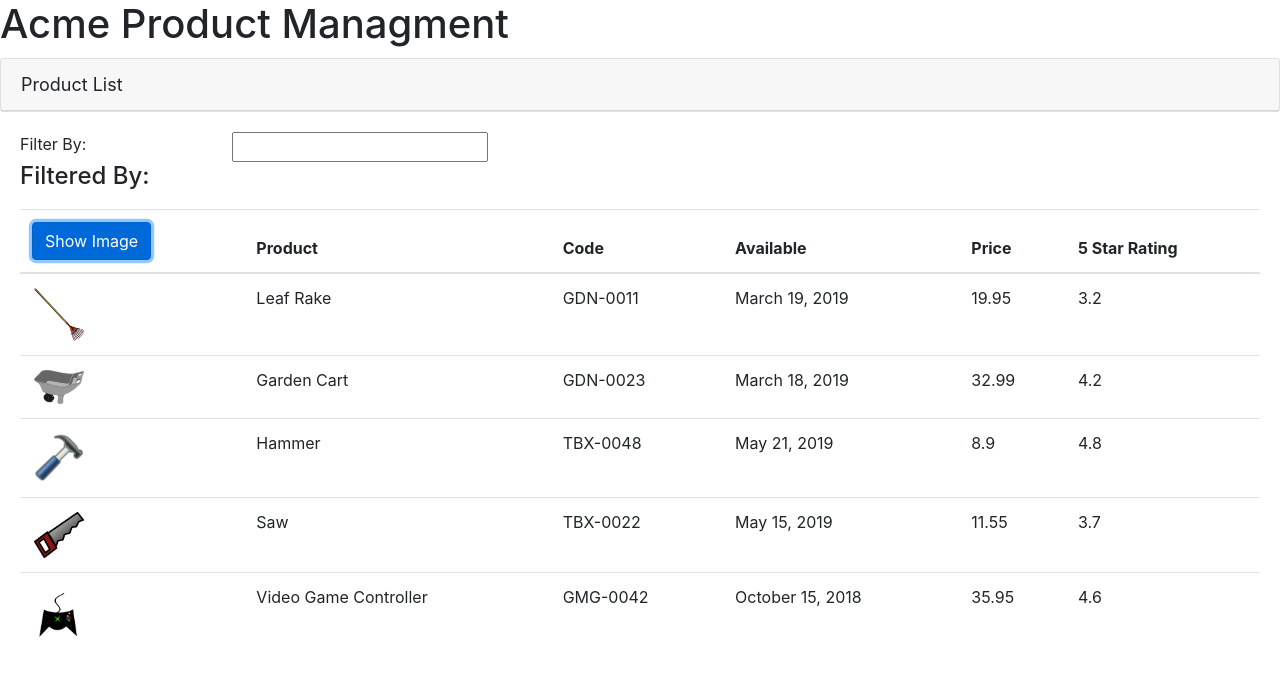
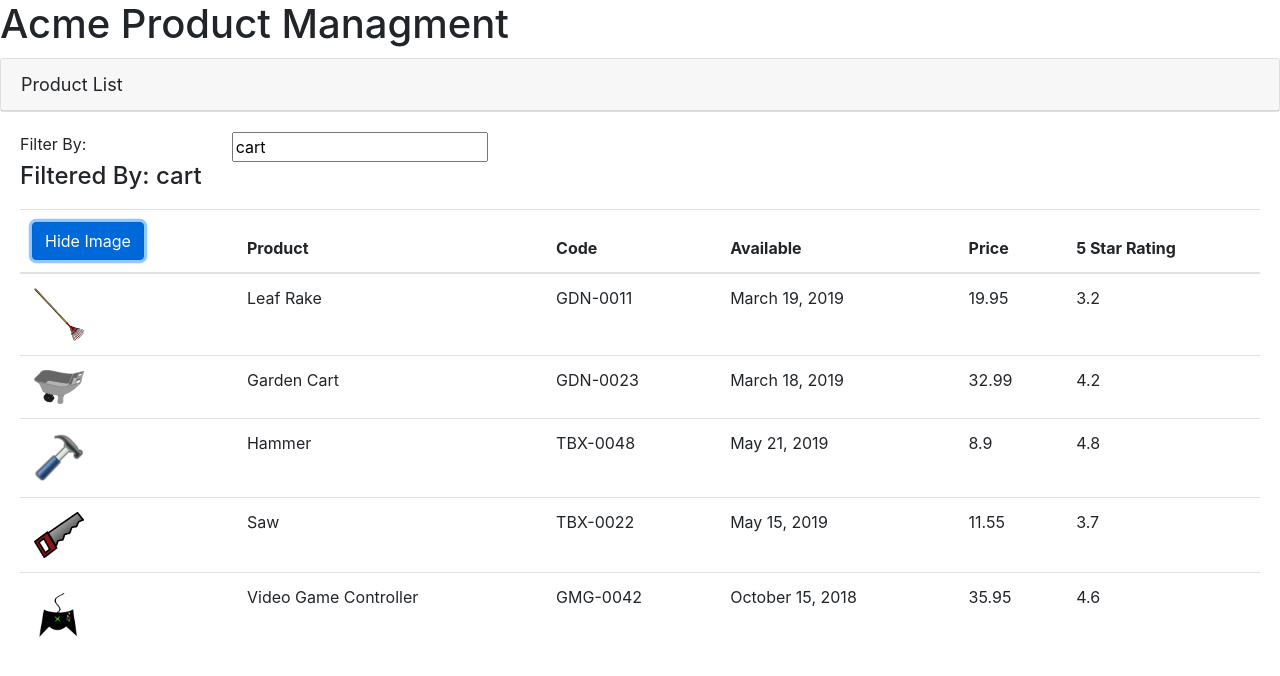
Before and after one commit to MohamedMagdyOmar/Angular-Getting-Started, an Angular app in the folder APM/: page / in a window 1280 px wide. Both pictures are taken after a click on the button "Show Image". Shown: the top 676 px of the page. Built offline with nearby package versions, Linux system fonts and the light colour scheme.

Commit message:
Handling Input with 2 Binding

```diff
--- a/APM/src/app/app.module.ts
+++ b/APM/src/app/app.module.ts
@@ -2,10 +2,11 @@
 import { AppComponent } from './app.component';
 import { ProductListComponent } from './products/product-list.component';
 import { BrowserModule } from '@angular/platform-browser';
+import { FormsModule } from '@angular/forms';
 
 
 @NgModule({
-  imports: [BrowserModule],
+  imports: [BrowserModule, FormsModule],
   declarations: [AppComponent, ProductListComponent],
   bootstrap: [AppComponent]
 })
--- a/APM/src/app/products/product-list.component.html
+++ b/APM/src/app/products/product-list.component.html
@@ -9,13 +9,13 @@
     <div class='row'>
         <div class='col-md-2'>Filter By:</div>
         <div class='col-md-4'>
-            <input type='text'/>
+            <input type='text' [(ngModel)]='listFilter'/>
         </div>
     </div>
 
     <div class='row'>
         <div class='col-md-6'>
-            <h4>Filtered By:</h4>
+            <h4>Filtered By: {{listFilter}}</h4>
         </div>
 
     </div>
@@ -25,7 +25,8 @@
             <thead>
                 <tr>
                     <th>
-                        <button class='btn btn-primary'>Show Image</button>
+                        <button class='btn btn-primary'
+                        (click)='toggleImage()'>{{showImage? 'Hide': 'Show'}} Image</button>
                     </th>
                     <th>Product</th>
                     <th>Code</th>
@@ -40,7 +41,8 @@
                         <img src={{product.imageUrl}}
                         title={{product.productName}}
                         style.width.px={{imageWidth}}
-                        style.margin.px={{imageMargin}}/>
+                        style.margin.px={{imageMargin}}
+                        *ngIf='showImage'/>
                     </td>
                     <td>{{product.productName}}</td>
                     <td>{{product.productCode}}</td>
--- a/APM/src/app/products/product-list.component.ts
+++ b/APM/src/app/products/product-list.component.ts
@@ -10,6 +10,8 @@
     pageTitle: string = "Product List";
     imageWidth: number = 50;
     imageMargin: number = 2;
+    showImage: boolean = false;
+    listFilter: string = 'cart';
     products: any[] = [
         {
           "productId": 1,
@@ -62,4 +64,9 @@
           "imageUrl": "assets/images/xbox-controller.png"
         }
       ]
+
+      toggleImage(): void
+      {
+        this.showImage = !this.showImage;
+      }
 }
```
